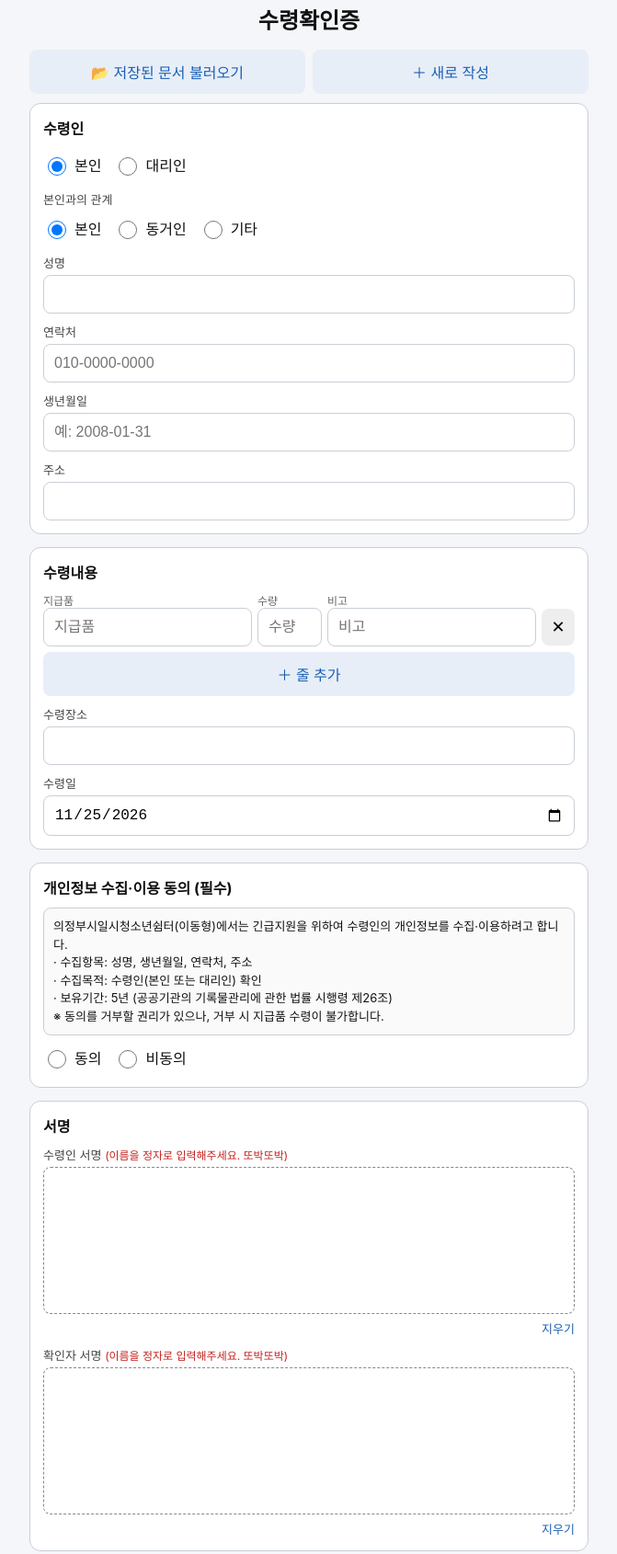
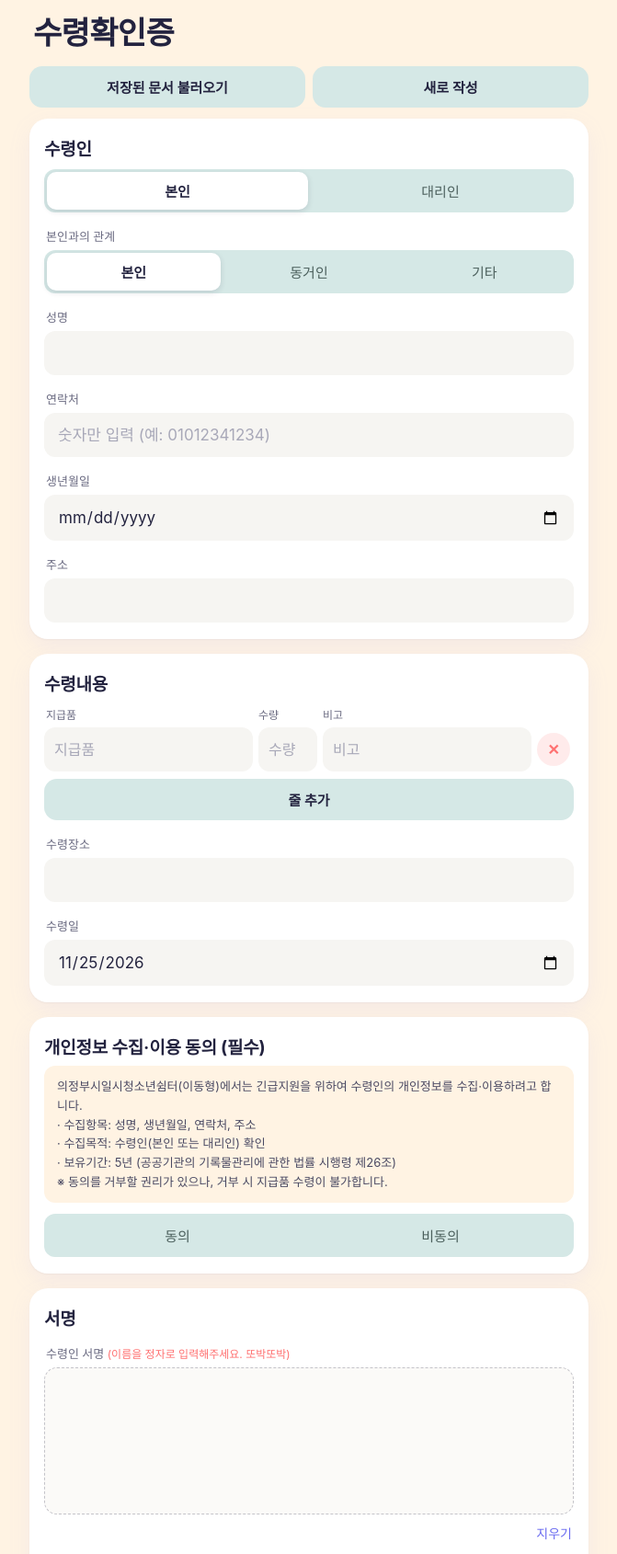
Before and after one commit to gluon00/forten1318, a plain HTML site: page Receipt.html in a window 1280 px wide. Shown: the part 21-1711 px from the top of the page at 92% size, without its empty margins (304-975 px from the left). Drawn offline with Linux system fonts and the light colour scheme.

Commit message:
수령증v7

```diff
--- a/Receipt.html
+++ b/Receipt.html
@@ -2,39 +2,86 @@
 <html lang="ko">
 <head>
 <meta charset="utf-8">
-<meta name="viewport" content="width=device-width, initial-scale=1">
+<meta name="viewport" content="width=device-width, initial-scale=1, viewport-fit=cover">
 <title>수령확인증</title>
 <style>
-  :root { --bd:#c9ced6; --pri:#1a5fb4; --bg:#f4f6f9; }
-  * { box-sizing:border-box; }
-  body { margin:0; font-family:-apple-system,"Noto Sans KR","Malgun Gothic",sans-serif; background:var(--bg); color:#111; }
-  .wrap { max-width:640px; margin:0 auto; padding:16px; }
-  h1 { text-align:center; font-size:24px; margin:8px 0 16px; }
-  .card { background:#fff; border:1px solid var(--bd); border-radius:12px; padding:14px; margin-bottom:14px; }
-  .card h2 { font-size:16px; margin:0 0 10px; }
-  label.f { display:block; font-size:13px; color:#444; margin:10px 0 4px; }
-  input[type=text], input[type=tel], input[type=date], select { width:100%; padding:11px; font-size:16px; border:1px solid var(--bd); border-radius:8px; background:#fff; }
-  .row { display:flex; gap:14px; flex-wrap:wrap; }
-  .row label.o { display:flex; align-items:center; gap:6px; font-size:16px; padding:6px 0; }
-  .row input[type=radio] { width:20px; height:20px; }
-  .item { display:grid; grid-template-columns:1fr 70px 1fr 36px; gap:6px; margin-bottom:6px; align-items:center; }
-  .item button { height:40px; border:0; background:#eee; border-radius:8px; font-size:18px; }
-  .hdr { font-size:12px; color:#666; display:grid; grid-template-columns:1fr 70px 1fr 36px; gap:6px; }
-  button.btn { padding:12px 16px; font-size:16px; border:0; border-radius:8px; background:var(--pri); color:#fff; width:100%; }
-  button.sub { background:#e8eef7; color:var(--pri); }
-  .sig { border:1px dashed #888; border-radius:8px; background:#fff; touch-action:none; width:100%; height:160px; display:block; }
-  .sigbar { display:flex; justify-content:space-between; margin-top:6px; font-size:13px; }
-  .sigbar a { color:var(--pri); cursor:pointer; }
-  .box { background:#fafafa; font-size:13px; line-height:1.5; padding:10px; border-radius:8px; border:1px solid var(--bd); }
-  .msg { padding:10px; border-radius:8px; margin:10px 0; font-size:14px; display:none; }
-  .ok { background:#e6f4ea; color:#137333; } .err { background:#fce8e6; color:#c5221f; }
+  :root {
+    --pri:#9FA0FF;      /* 포인트 */
+    --mint:#D5E8E6;     /* 보조 */
+    --cream:#FFF3E3;    /* 배경 */
+    --coral:#FF7171;    /* 경고·삭제 */
+    --ink:#23233f;
+    --sub:#6b6b82;
+    --line:rgba(35,35,63,.10);
+  }
+  * { box-sizing:border-box; -webkit-tap-highlight-color:transparent; }
+  html { background:var(--cream); }
+  body { margin:0; font-family:-apple-system,BlinkMacSystemFont,"SF Pro Text","Apple SD Gothic Neo","Noto Sans KR","Malgun Gothic",sans-serif; background:var(--cream); color:var(--ink); -webkit-font-smoothing:antialiased; }
+  .wrap { max-width:640px; margin:0 auto; padding:12px 16px calc(40px + env(safe-area-inset-bottom)); }
+  h1 { font-size:34px; font-weight:700; letter-spacing:-.02em; margin:18px 4px 14px; }
+
+  /* 카드 */
+  .card { background:#fff; border-radius:20px; padding:18px 16px; margin-bottom:16px; box-shadow:0 1px 2px rgba(35,35,63,.04), 0 8px 24px rgba(159,160,255,.10); }
+  .card h2 { font-size:19px; font-weight:700; letter-spacing:-.01em; margin:0 0 6px; }
+  label.f { display:block; font-size:13px; font-weight:500; color:var(--sub); margin:16px 2px 6px; }
+
+  /* 입력 */
+  input[type=text], input[type=tel], input[type=date] {
+    width:100%; padding:13px 14px; font-size:17px; font-family:inherit; color:var(--ink);
+    border:1.5px solid transparent; border-radius:12px; background:#f6f5f2; outline:none; appearance:none; -webkit-appearance:none; min-height:48px;
+    transition:border-color .15s, background .15s;
+  }
+  input[type=date] { text-align:left; }
+  input::placeholder { color:#a8a8b8; }
+  input:focus { background:#fff; border-color:var(--pri); box-shadow:0 0 0 4px rgba(159,160,255,.22); }
+
+  /* 세그먼트 컨트롤 (라디오) */
+  .seg-group { display:flex; background:var(--mint); border-radius:12px; padding:3px; gap:2px; }
+  .seg { flex:1; position:relative; }
+  .seg input { position:absolute; opacity:0; inset:0; margin:0; cursor:pointer; }
+  .seg span { display:block; text-align:center; padding:10px 6px; font-size:15px; font-weight:500; border-radius:10px; color:#4b5f5c; transition:all .18s; }
+  .seg input:checked + span { background:#fff; color:var(--ink); font-weight:600; box-shadow:0 2px 6px rgba(35,35,63,.14); }
+  .seg input:focus-visible + span { outline:3px solid var(--pri); outline-offset:1px; }
+  .seg-group.consent .seg input[value=Y]:checked + span { background:var(--pri); color:var(--ink); }
+  .seg-group.consent .seg input[value=N]:checked + span { background:var(--coral); color:#fff; }
+
+  /* 지급품 */
+  .hdr, .item { display:grid; grid-template-columns:1fr 64px 1fr 40px; gap:6px; align-items:center; }
+  .hdr { font-size:12px; color:var(--sub); margin:12px 2px 6px; }
+  .item { margin-bottom:8px; }
+  .item input { padding:11px 10px; font-size:16px; }
+  .item button { width:36px; height:36px; border:0; border-radius:50%; background:rgba(255,113,113,.14); color:var(--coral); font-size:16px; font-weight:700; cursor:pointer; }
+
+  /* 버튼 */
+  button.btn { display:block; width:100%; padding:15px 16px; font-size:17px; font-weight:600; font-family:inherit; border:0; border-radius:14px; background:var(--pri); color:var(--ink); cursor:pointer; transition:transform .1s, opacity .15s; }
+  button.btn:active { transform:scale(.98); opacity:.9; }
+  button.btn:disabled { opacity:.6; }
+  button.sub { background:var(--mint); color:var(--ink); font-size:15px; padding:12px 14px; }
+  #addItem { margin-top:4px; }
   .top { display:flex; gap:8px; margin-bottom:10px; }
   .top button { flex:1; }
-  dialog { border:0; border-radius:12px; padding:16px; width:min(92vw,520px); }
+
+  /* 서명 */
+  .sig { border:1.5px dashed rgba(35,35,63,.25); border-radius:14px; background:#fbfaf8; touch-action:none; width:100%; height:160px; display:block; }
+  .sigbar { display:flex; justify-content:flex-end; margin-top:6px; font-size:14px; }
+  .sigbar a { color:#6b6cf0; cursor:pointer; font-weight:500; padding:4px 2px; }
+  .hint { color:var(--coral); font-size:12px; font-weight:400; }
+
+  .box { background:var(--cream); font-size:13px; line-height:1.6; padding:12px 14px; border-radius:12px; margin:8px 0 12px; color:#4a4a63; }
+
+  .msg { padding:13px 14px; border-radius:14px; margin:10px 0 14px; font-size:15px; display:none; line-height:1.5; }
+  .msg a { color:inherit; font-weight:600; }
+  .ok { background:var(--mint); color:#1f4a45; }
+  .err { background:rgba(255,113,113,.16); color:#b53a3a; }
+
+  dialog { border:0; border-radius:22px; padding:18px; width:min(92vw,520px); box-shadow:0 20px 60px rgba(35,35,63,.25); color:var(--ink); }
+  dialog::backdrop { background:rgba(35,35,63,.35); backdrop-filter:blur(6px); }
   dialog ul { list-style:none; padding:0; margin:10px 0; max-height:50vh; overflow:auto; }
-  dialog li { padding:12px 8px; border-bottom:1px solid #eee; cursor:pointer; font-size:15px; }
-  small.cur { color:#137333; }
-  .hint { color:#c5221f; font-size:12px; }
+  dialog li { padding:14px 8px; border-bottom:1px solid var(--line); cursor:pointer; font-size:16px; }
+  dialog li:active { background:var(--mint); }
+  small.cur { color:#2f6f66; font-size:13px; }
+  small.cur a { color:#6b6cf0; }
+  @media (prefers-reduced-motion:reduce) { * { transition:none !important; } }
 </style>
 </head>
 <body>
@@ -42,27 +89,27 @@
   <h1>수령확인증</h1>
 
   <div class="top">
-    <button class="btn sub" id="btnLoad" type="button">📂 저장된 문서 불러오기</button>
-    <button class="btn sub" id="btnNew" type="button">＋ 새로 작성</button>
+    <button class="btn sub" id="btnLoad" type="button">저장된 문서 불러오기</button>
+    <button class="btn sub" id="btnNew" type="button">새로 작성</button>
   </div>
-  <div id="cur" style="font-size:13px;margin-bottom:8px"></div>
+  <div id="cur" style="margin:0 4px 12px"></div>
 
   <div class="card">
     <h2>수령인</h2>
-    <div class="row">
-      <label class="o"><input type="radio" name="role" value="본인" checked> 본인</label>
-      <label class="o"><input type="radio" name="role" value="대리인"> 대리인</label>
+    <div class="seg-group" style="margin-top:10px">
+      <label class="seg"><input type="radio" name="role" value="본인" checked><span>본인</span></label>
+      <label class="seg"><input type="radio" name="role" value="대리인"><span>대리인</span></label>
     </div>
     <label class="f">본인과의 관계</label>
-    <div class="row">
-      <label class="o"><input type="radio" name="rel" value="본인" checked> 본인</label>
-      <label class="o"><input type="radio" name="rel" value="동거인"> 동거인</label>
-      <label class="o"><input type="radio" name="rel" value="기타"> 기타</label>
+    <div class="seg-group">
+      <label class="seg"><input type="radio" name="rel" value="본인" checked><span>본인</span></label>
+      <label class="seg"><input type="radio" name="rel" value="동거인"><span>동거인</span></label>
+      <label class="seg"><input type="radio" name="rel" value="기타"><span>기타</span></label>
     </div>
-    <input type="text" id="relEtc" placeholder="기타 관계 직접 입력" style="display:none;margin-top:6px">
+    <input type="text" id="relEtc" placeholder="기타 관계 직접 입력" style="display:none;margin-top:8px">
     <label class="f">성명</label><input type="text" id="name" autocomplete="name">
-    <label class="f">연락처</label><input type="tel" id="phone" placeholder="010-0000-0000" autocomplete="tel">
-    <label class="f">생년월일</label><input type="text" id="birth" placeholder="예: 2008-01-31" inputmode="numeric">
+    <label class="f">연락처</label><input type="tel" id="phone" placeholder="숫자만 입력 (예: 01012341234)" inputmode="numeric" autocomplete="tel" maxlength="13">
+    <label class="f">생년월일</label><input type="date" id="birth" min="1900-01-01">
     <label class="f">주소</label><input type="text" id="addr" autocomplete="street-address">
   </div>
 
@@ -70,7 +117,7 @@
     <h2>수령내용</h2>
     <div class="hdr"><span>지급품</span><span>수량</span><span>비고</span><span></span></div>
     <div id="items"></div>
-    <button class="btn sub" id="addItem" type="button">＋ 줄 추가</button>
+    <button class="btn sub" id="addItem" type="button">줄 추가</button>
     <label class="f">수령장소</label><input type="text" id="place">
     <label class="f">수령일</label><input type="date" id="date">
   </div>
@@ -84,20 +131,20 @@
       · 보유기간: 5년 (공공기관의 기록물관리에 관한 법률 시행령 제26조)<br>
       ※ 동의를 거부할 권리가 있으나, 거부 시 지급품 수령이 불가합니다.
     </div>
-    <div class="row" style="margin-top:6px">
-      <label class="o"><input type="radio" name="consent" value="Y"> 동의</label>
-      <label class="o"><input type="radio" name="consent" value="N"> 비동의</label>
+    <div class="seg-group consent">
+      <label class="seg"><input type="radio" name="consent" value="Y"><span>동의</span></label>
+      <label class="seg"><input type="radio" name="consent" value="N"><span>비동의</span></label>
     </div>
   </div>
 
   <div class="card">
     <h2>서명</h2>
-    <label class="f" style="margin-top:0">수령인 서명 <span class="hint">(이름을 정자로 입력해주세요. 또박또박)</span></label>
+    <label class="f">수령인 서명 <span class="hint">(이름을 정자로 입력해주세요. 또박또박)</span></label>
     <canvas class="sig" id="sigR"></canvas>
-    <div class="sigbar"><span></span><a data-clear="sigR">지우기</a></div>
+    <div class="sigbar"><a data-clear="sigR">지우기</a></div>
     <label class="f">확인자 서명 <span class="hint">(이름을 정자로 입력해주세요. 또박또박)</span></label>
     <canvas class="sig" id="sigC"></canvas>
-    <div class="sigbar"><span></span><a data-clear="sigC">지우기</a></div>
+    <div class="sigbar"><a data-clear="sigC">지우기</a></div>
   </div>
 
   <div class="card">
@@ -107,11 +154,10 @@
 
   <div class="msg" id="msg"></div>
   <button class="btn" id="btnSave" type="button">저장 (구글 Docs에 반영)</button>
-  <div style="height:40px"></div>
 </div>
 
 <dialog id="dlg">
-  <b>저장된 수령확인증</b>
+  <b style="font-size:19px">저장된 수령확인증</b>
   <ul id="list"><li>불러오는 중…</li></ul>
   <button class="btn sub" type="button" onclick="dlg.close()">닫기</button>
 </dialog>
@@ -129,7 +175,36 @@ function today() {
   return new Date(Date.now() + 9 * 3600 * 1000).toISOString().slice(0, 10);
 }
 $('date').value = today();
+$('birth').max = today();
 $('key').value = sessionStorage.getItem('rc_key') || '';
+
+/* ---------- 연락처 자동 하이픈 ---------- */
+function fmtPhone(v) {
+  const d = String(v).replace(/\D/g, '').slice(0, 11);
+  if (d.startsWith('02')) {            // 서울 지역번호
+    if (d.length <= 2) return d;
+    if (d.length <= 5) return d.slice(0, 2) + '-' + d.slice(2);
+    if (d.length <= 9) return d.slice(0, 2) + '-' + d.slice(2, d.length - 4) + '-' + d.slice(-4);
+    return d.slice(0, 2) + '-' + d.slice(2, 6) + '-' + d.slice(6, 10);
+  }
+  if (d.length <= 3) return d;
+  if (d.length <= 7) return d.slice(0, 3) + '-' + d.slice(3);
+  if (d.length <= 10) return d.slice(0, 3) + '-' + d.slice(3, 6) + '-' + d.slice(6);
+  return d.slice(0, 3) + '-' + d.slice(3, 7) + '-' + d.slice(7);
+}
+$('phone').addEventListener('input', e => { e.target.value = fmtPhone(e.target.value); });
+
+/* ---------- 생년월일: 달력 값 ↔ "0000년 0월 0일" ---------- */
+function birthToText(iso) {
+  const m = /^(\d{4})-(\d{2})-(\d{2})$/.exec(iso || '');
+  return m ? m[1] + '년 ' + (+m[2]) + '월 ' + (+m[3]) + '일' : '';
+}
+function birthToIso(txt) {
+  txt = String(txt || '');
+  let m = /(\d{4})\D+(\d{1,2})\D+(\d{1,2})/.exec(txt);   // 2008년 1월 31일 / 2008-01-31
+  if (!m) return '';
+  return m[1] + '-' + ('0' + m[2]).slice(-2) + '-' + ('0' + m[3]).slice(-2);
+}
 
 /* ---------- 관계 ---------- */
 document.querySelectorAll('input[name=rel]').forEach(r => r.addEventListener('change', () => {
@@ -199,8 +274,8 @@ function collect() {
   })).filter(i => i.item || i.qty || i.note);
   return {
     role: val('role'), relType: val('rel'), relEtc: $('relEtc').value.trim(),
-    name: $('name').value.trim(), phone: $('phone').value.trim(),
-    birth: $('birth').value.trim(), addr: $('addr').value.trim(),
+    name: $('name').value.trim(), phone: fmtPhone($('phone').value),
+    birth: birthToText($('birth').value), addr: $('addr').value.trim(),
     items, place: $('place').value.trim(), date: $('date').value,
     consent: val('consent'),
     sigReceiver: sigR.data(), sigChecker: sigC.data()
@@ -209,8 +284,8 @@ function collect() {
 function fill(d) {
   setRadio('role', d.role || '본인'); setRadio('rel', d.relType || '본인');
   $('relEtc').value = d.relEtc || ''; $('relEtc').style.display = d.relType === '기타' ? 'block' : 'none';
-  $('name').value = d.name || ''; $('phone').value = d.phone || '';
-  $('birth').value = d.birth || ''; $('addr').value = d.addr || '';
+  $('name').value = d.name || ''; $('phone').value = fmtPhone(d.phone || '');
+  $('birth').value = birthToIso(d.birth); $('addr').value = d.addr || '';
   $('items').innerHTML = '';
   (d.items && d.items.length ? d.items : [{}]).forEach(addRow);
   $('place').value = d.place || ''; $('date').value = d.date || today();
```
